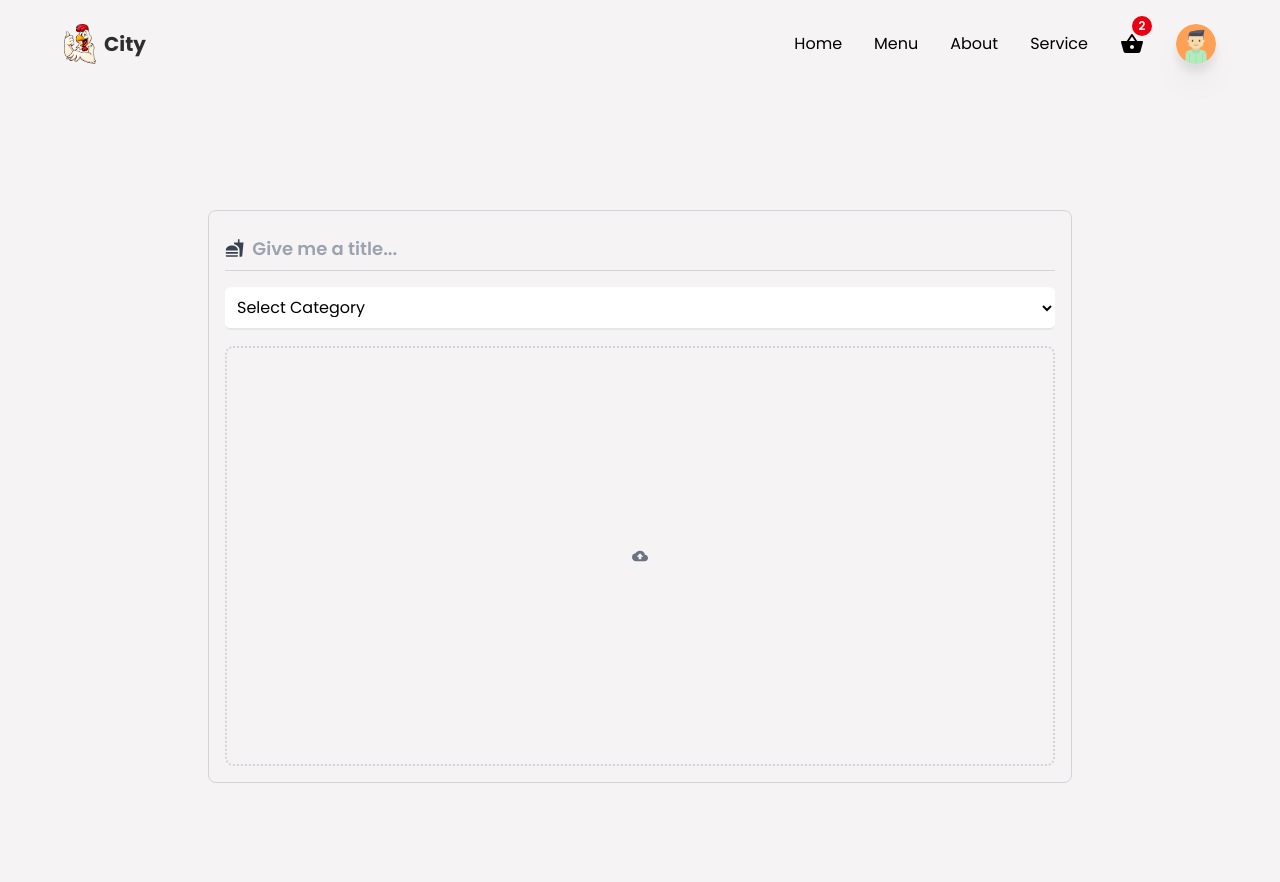
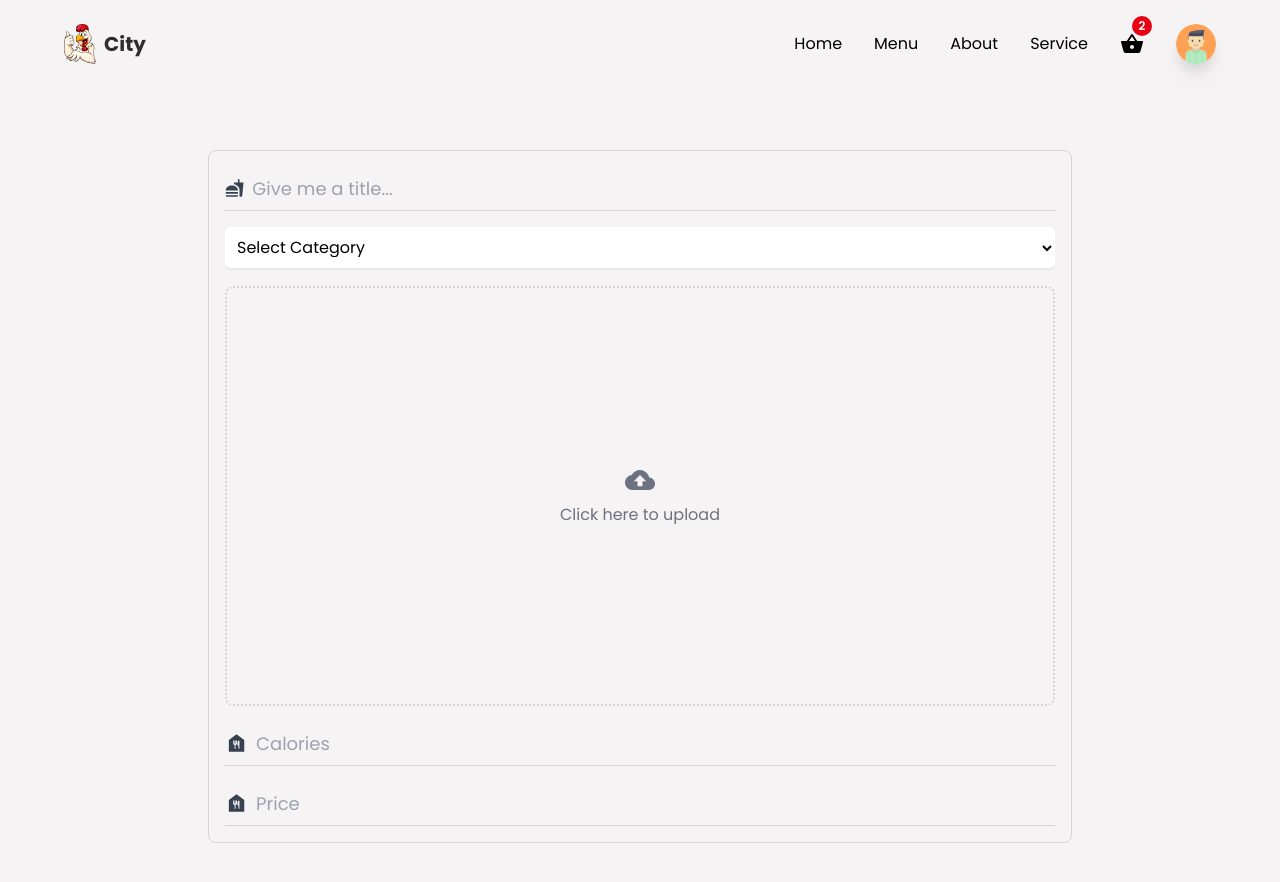
Before and after one commit to H-HauDV/2022_GR1_Attemp1, a React (Create React App) app: page /create in a window 1280 px wide. Shown: the top 882 px of the page. Built offline with nearby package versions, Linux system fonts and the light colour scheme.

Commit message:
Create form

```diff
--- a/src/components/Container/CreateContainer/index.jsx
+++ b/src/components/Container/CreateContainer/index.jsx
@@ -1,8 +1,13 @@
 import React, { useState } from "react";
 import { motion } from "framer-motion";
-import { MdFastfood, MdCloudUpload } from "react-icons/md";
+import {
+  MdFastfood,
+  MdCloudUpload,
+  MdDelete,
+  MdFoodBank,
+} from "react-icons/md";
 import categoryData from "../../../utils/categoryData";
-import CreateLoader from "../../Loader/CreateLoader"
+import CreateLoader from "../../Loader/CreateLoader";
 
 const CreateContainer = () => {
   const [title, setTitle] = useState("");
@@ -17,6 +22,8 @@ const CreateContainer = () => {
   const [msg, setMsg] = useState(null);
   const [isLoading, setIsLoading] = useState(false);
 
+  const uploadImage = () => {};
+  const deleteImage = () => {};
   return (
     <div className="w-full min-h-screen flex items-center justify-center">
       <div
@@ -46,7 +53,7 @@ const CreateContainer = () => {
             value={title}
             onChange={(e) => setTitle(e.target.value)}
             placeholder="Give me a title..."
-            className="w-full h-full text-lg bg-transparent font-semibold
+            className="w-full h-full text-lg bg-transparent
             outline-none border-none placeholder:text-gray-400 text-textColor"
           />
         </div>
@@ -74,20 +81,102 @@ const CreateContainer = () => {
           </select>
         </div>
 
-        <div className="group flex justify-center items-center flex-col
+        <div
+          className="group flex justify-center items-center flex-col
         border-2 border-dotted border-gray-300 w-full h-225 md:h-420
-        cursor-pointer rounded-lg">
-          {isLoading ? <CreateLoader/>: <>{
-            !imageAsset ? <>
-              <label className="w-full h-full flex flex-col items-center
-              justify-center cursor-pointer">
-                <div className="w-full h-full flex flex-col items-center
-              justify-center">
-                  <MdCloudUpload className="text-gray-500"/>
-                </div>
-              </label>
-            </> : <></>
-          }</>}
+        cursor-pointer rounded-lg"
+        >
+          {isLoading ? (
+            <CreateLoader />
+          ) : (
+            <>
+              {!imageAsset ? (
+                <>
+                  <label
+                    className="w-full h-full flex flex-col items-center
+              justify-center cursor-pointer"
+                  >
+                    <div
+                      className="w-full h-full flex flex-col items-center
+              justify-center gap-2"
+                    >
+                      <MdCloudUpload
+                        className="text-gray-500 text-3xl
+                  hover:text-gray-700"
+                      />
+                      <p
+                        className="text-gray-500
+                  hover:text-gray-700"
+                      >
+                        Click here to upload
+                      </p>
+                    </div>
+                    <input
+                      type="file"
+                      name="uploadImage"
+                      accept="image/*"
+                      onChange={uploadImage}
+                      className="w-0 h-0"
+                    />
+                  </label>
+                </>
+              ) : (
+                <>
+                  <div className="relative h-full">
+                    <img
+                      src={imageAsset}
+                      alt="Uploaded Image"
+                      className="w-full h-full object-cover"
+                    />
+                    <button
+                      type="button"
+                      className=" absolute bottom-3 right-3 p-3 rounded-full bg-red-500
+                      text-xl cursor-pointer outline-none hover:shadow-md duration-500
+                      transition-all ease-in-out"
+                      onClick={deleteImage}
+                    >
+                      <MdDelete className="text-white" />
+                    </button>
+                  </div>
+                </>
+              )}
+            </>
+          )}
+        </div>
+
+        <div className="w-full flex flex-col md:flex-row items-center gap-3">
+          <div
+            className="w-full py-2 border-b border-gray-300 flex items-center
+          gap-2"
+          >
+            <MdFoodBank className="text-gray-700 text-2xl" />
+            <input
+              type="text"
+              required
+              placeholder="Calories"
+              value={calories}
+              onChange={(e) => setCategory(e.target.value)}
+              className="w-full h-full text-lg bg-transparent outline-none
+            border-none placeholder:text-gray-400 text-textClolor"
+            />
+          </div>
+        </div>
+        <div className="w-full flex flex-col md:flex-row items-center gap-3">
+          <div
+            className="w-full py-2 border-b border-gray-300 flex items-center
+          gap-2"
+          >
+            <MdFoodBank className="text-gray-700 text-2xl" />
+            <input
+              type="text"
+              required
+              placeholder="Price"
+              value={price}
+              onChange={(e) => setPrice(e.target.value)}
+              className="w-full h-full text-lg bg-transparent outline-none
+            border-none placeholder:text-gray-400 text-textClolor"
+            />
+          </div>
         </div>
       </div>
     </div>
--- a/src/utils/categoryData.js
+++ b/src/utils/categoryData.js
@@ -1,4 +1,3 @@
-
 export const categoryData = [
   {
     id: 1,
```
Also changed, not shown: src/components/Container/HomeContainer/index.jsx (+10 -4 lines), src/components/Header/index.jsx (+24 -6 lines).
